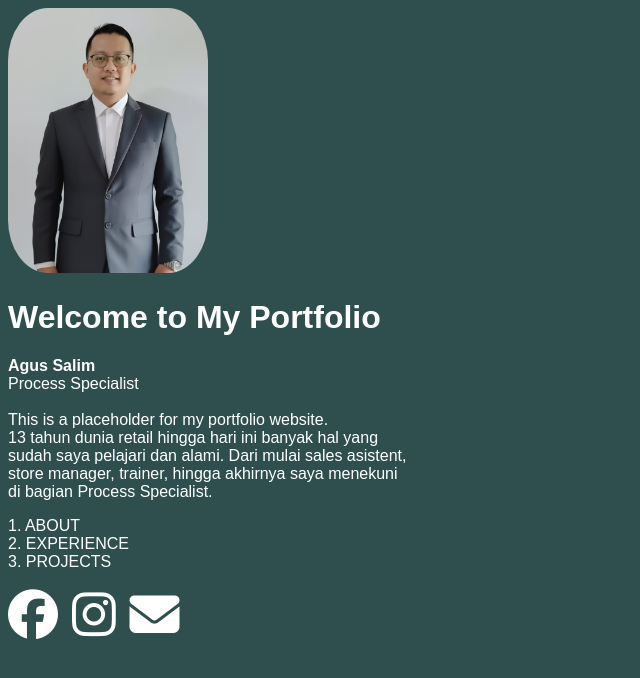
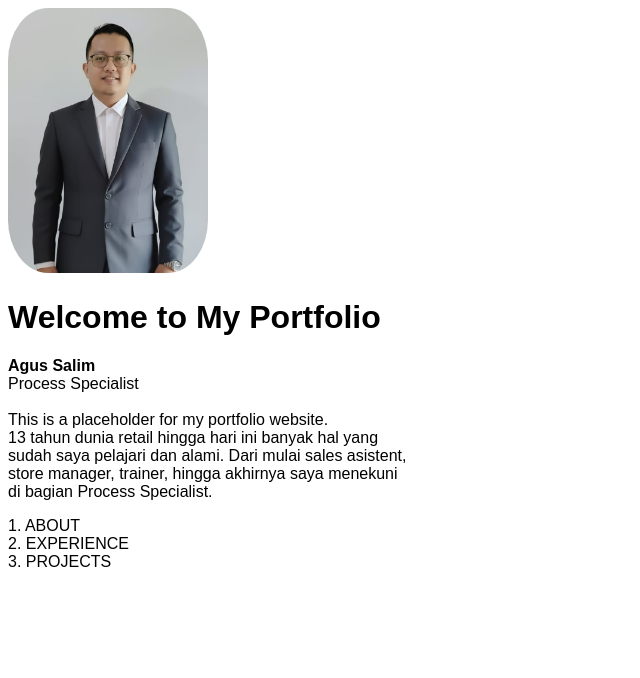
Before and after one commit to guardian-id/myportfolio.github.io, a plain HTML site: page index.html in a window 1280 px wide. Shown: the whole page, without its empty margins (0-640 px from the left). Drawn offline with Linux system fonts and the light colour scheme.

Commit message:
Remove redundant CSS rules and fix formatting

```diff
--- a/index.css
+++ b/index.css
@@ -1,6 +1,4 @@
 *{
-    background-color:darkslategray;
-    color: white;
     font-family:Arial, Helvetica, sans-serif
 }
 .img1{
@@ -16,4 +14,5 @@
 .icon a{
     color: white;
     text-decoration: none;
+
 }
```
